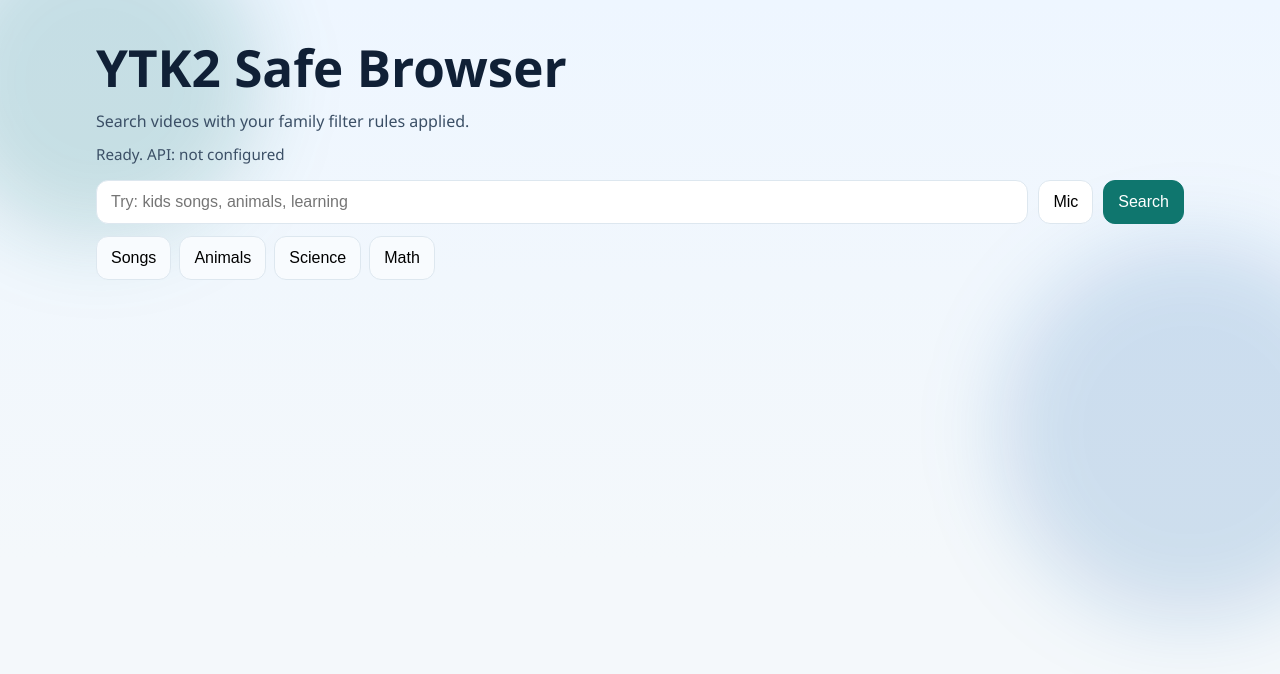
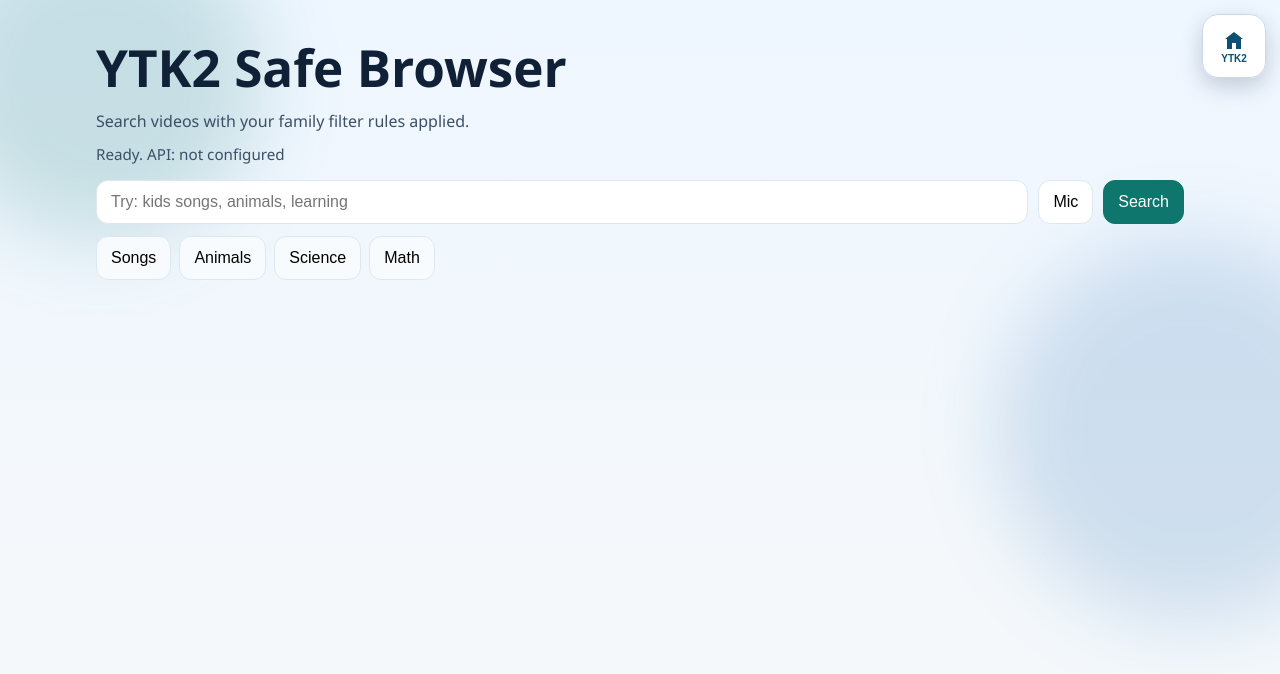
Before and after one commit to mikesibiu/YTK2, a website: page web/public/index.html in a window 1280 px wide. Drawn offline with Linux system fonts and the light colour scheme; files whose address does not match are found by name.

Commit message:
Add top-right YTK2 home button to return to search

```diff
--- a/web/public/app.js
+++ b/web/public/app.js
@@ -3,6 +3,7 @@
   const apiBase = (config.API_BASE_URL || '').replace(/\/$/, '');
 
   const statusEl = document.getElementById('status');
+  const homeBtn = document.getElementById('homeBtn');
   const searchInput = document.getElementById('searchInput');
   const searchBtn = document.getElementById('searchBtn');
   const micBtn = document.getElementById('micBtn');
@@ -125,6 +126,16 @@
       closePlayerOverlay(true);
     }
   });
+  homeBtn.addEventListener('click', () => {
+    if (playerOpen) {
+      closePlayerOverlay(true);
+    }
+    if (location.hash) {
+      history.replaceState(null, '', `${location.pathname}${location.search}`);
+    }
+    window.scrollTo({ top: 0, behavior: 'smooth' });
+    searchInput.focus();
+  });
 
   setupMic();
   setStatus(`Ready. API: ${apiBase || 'not configured'}`);
--- a/web/public/index.html
+++ b/web/public/index.html
@@ -9,6 +9,12 @@
 <body>
   <div class="bg-orb orb-a"></div>
   <div class="bg-orb orb-b"></div>
+  <button id="homeBtn" class="home-btn" aria-label="Go to YTK2 home">
+    <svg class="home-icon" viewBox="0 0 24 24" aria-hidden="true">
+      <path d="M12 3L3 10h2v10h5v-6h4v6h5V10h2z"></path>
+    </svg>
+    <span class="home-label">YTK2</span>
+  </button>
 
   <main class="shell">
     <header class="hero">
--- a/web/public/styles.css
+++ b/web/public/styles.css
@@ -38,6 +38,43 @@ body {
   background: rgba(9, 86, 170, 0.16);
   right: -100px;
   top: 30%;
+}
+
+.home-btn {
+  position: fixed;
+  top: 14px;
+  right: 14px;
+  z-index: 20;
+  width: 64px;
+  height: 64px;
+  border-radius: 16px;
+  border: 1px solid #c9d8e8;
+  background: rgba(255, 255, 255, 0.95);
+  box-shadow: 0 8px 22px rgba(16, 32, 54, 0.2);
+  display: flex;
+  flex-direction: column;
+  align-items: center;
+  justify-content: center;
+  gap: 1px;
+  padding: 4px;
+}
+
+.home-btn:hover {
+  background: #ffffff;
+  border-color: #9cb6cf;
+}
+
+.home-icon {
+  width: 24px;
+  height: 24px;
+  fill: #0b5072;
+}
+
+.home-label {
+  font-size: 10px;
+  font-weight: 700;
+  color: #0b5072;
+  line-height: 1;
 }
 
 .shell {
@@ -130,6 +167,13 @@ button {
 #playerFrame { border: none; width: 100%; height: calc(100% - 52px); border-radius: 10px; background: #000; }
 
 @media (max-width: 680px) {
+  .home-btn {
+    width: 58px;
+    height: 58px;
+    top: 10px;
+    right: 10px;
+  }
+
   .search-panel { grid-template-columns: 1fr 1fr; }
   #searchBtn { grid-column: span 2; }
 }
```
